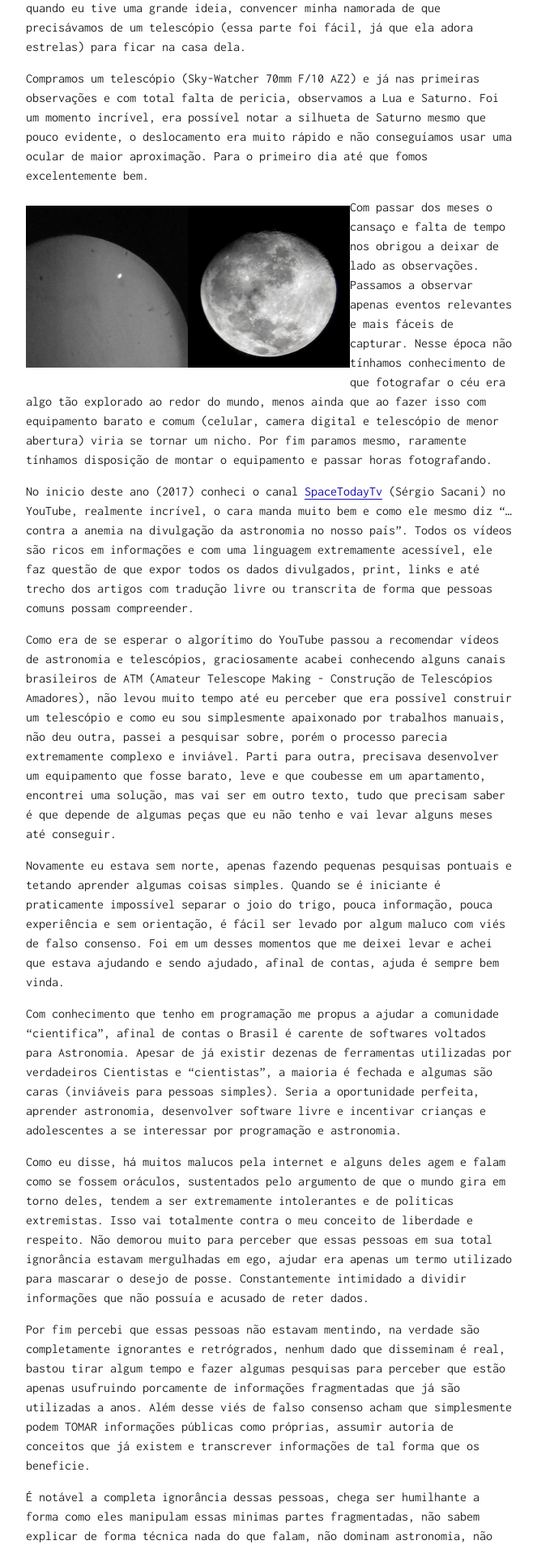
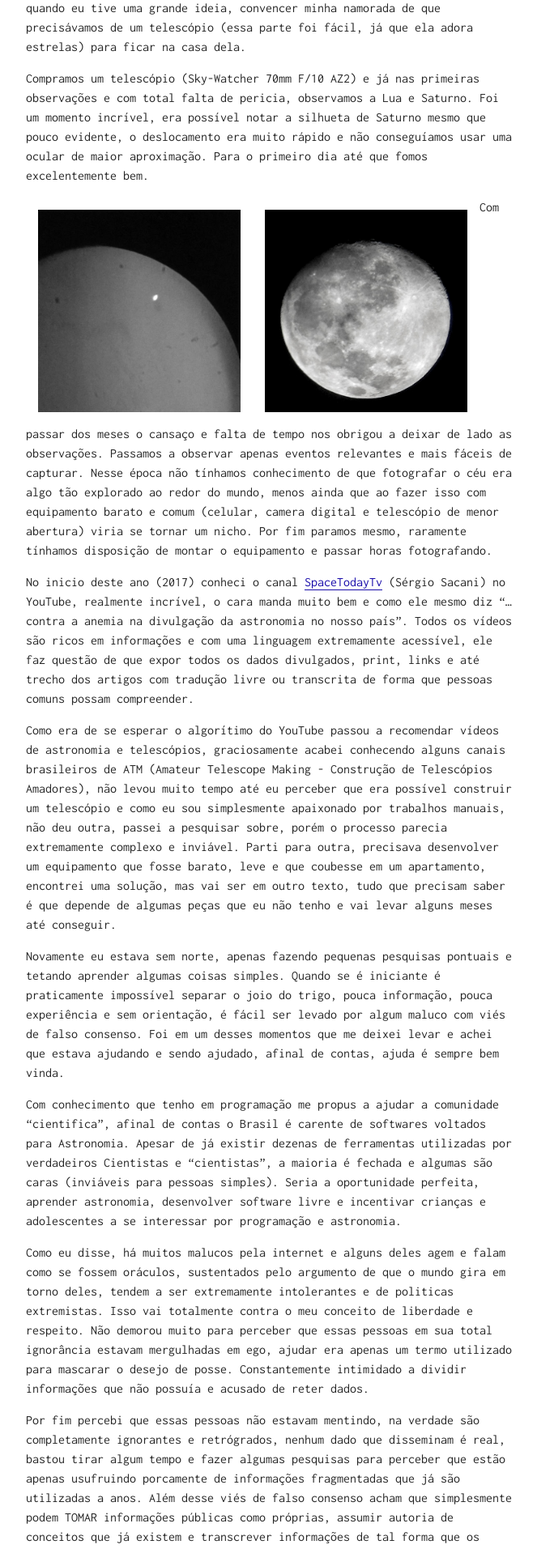
Before and after one commit to MichelLacerda/astronomia, a Jekyll site: the page built from _posts/2017-03-10-daily-1-vies-de-falso-consenso-na-astronomia-astrofotografia-amadora-.md, in a window 1280 px wide. Shown: the part 704-2617 px from the top of the page at 81% size, without its empty margins (308-971 px from the left). Built offline with Jekyll 4.4.1, drawn with Linux system fonts in a browser that asks for light colours; comment, search, counter and statistics services are not loaded.

Commit message:
Update 2017-03-10-daily-1-vies-de-falso-consenso-na-astronomia-astrofotografia-amadora-.md

```diff
--- a/_posts/2017-03-10-daily-1-vies-de-falso-consenso-na-astronomia-astrofotografia-amadora-.md
+++ b/_posts/2017-03-10-daily-1-vies-de-falso-consenso-na-astronomia-astrofotografia-amadora-.md
@@ -18,9 +18,9 @@ Em meados de 2015 ao navegar pela internet me deparei com um site especializado
 
 Compramos um telescópio (Sky-Watcher 70mm F/10 AZ2) e já nas primeiras observações e com total falta de pericia, observamos a Lua e Saturno. Foi um momento incrível, era possível notar a silhueta de Saturno mesmo que pouco evidente, o deslocamento era muito rápido e não conseguíamos usar uma ocular de maior aproximação. Para o primeiro dia até que fomos excelentemente bem.
 
-[![Saturno](/astronomia/imgs/IMG-20150630-WA0003.png){:height="200px" width="200px" style="display: block; float: left"}](https://raw.githubusercontent.com/MichelLacerda/astronomia/master/imgs/IMG-20150630-WA0003.png){:target="_blank"}
+[![Saturno](/astronomia/imgs/IMG-20150630-WA0003.png){:height="250px" width="250px" style="display: block; float: left; margin: 15px;"}](https://raw.githubusercontent.com/MichelLacerda/astronomia/master/imgs/IMG-20150630-WA0003.png){:target="_blank"}
 
-[![Lua](/astronomia/imgs/IMG_20150629_213125.png){:height="200px" width="200px" style="display: block; float: left"}](https://raw.githubusercontent.com/MichelLacerda/astronomia/master/imgs/IMG_20150629_213125.png){:target="_blank"}
+[![Lua](/astronomia/imgs/IMG_20150629_213125.png){:height="250px" width="250px" style="display: block; float: left; margin: 15px;"}](https://raw.githubusercontent.com/MichelLacerda/astronomia/master/imgs/IMG_20150629_213125.png){:target="_blank"}
 
 Com passar dos meses o cansaço e falta de tempo nos obrigou a deixar de lado as observações. Passamos a observar apenas eventos relevantes e mais fáceis de capturar. Nesse época não tínhamos conhecimento de que fotografar o céu era algo tão explorado ao redor do mundo, menos ainda que ao fazer isso com equipamento barato e comum (celular, camera digital e telescópio de menor abertura) viria se tornar um nicho. Por fim paramos mesmo, raramente tínhamos disposição de montar o equipamento e passar horas fotografando.
 
```
